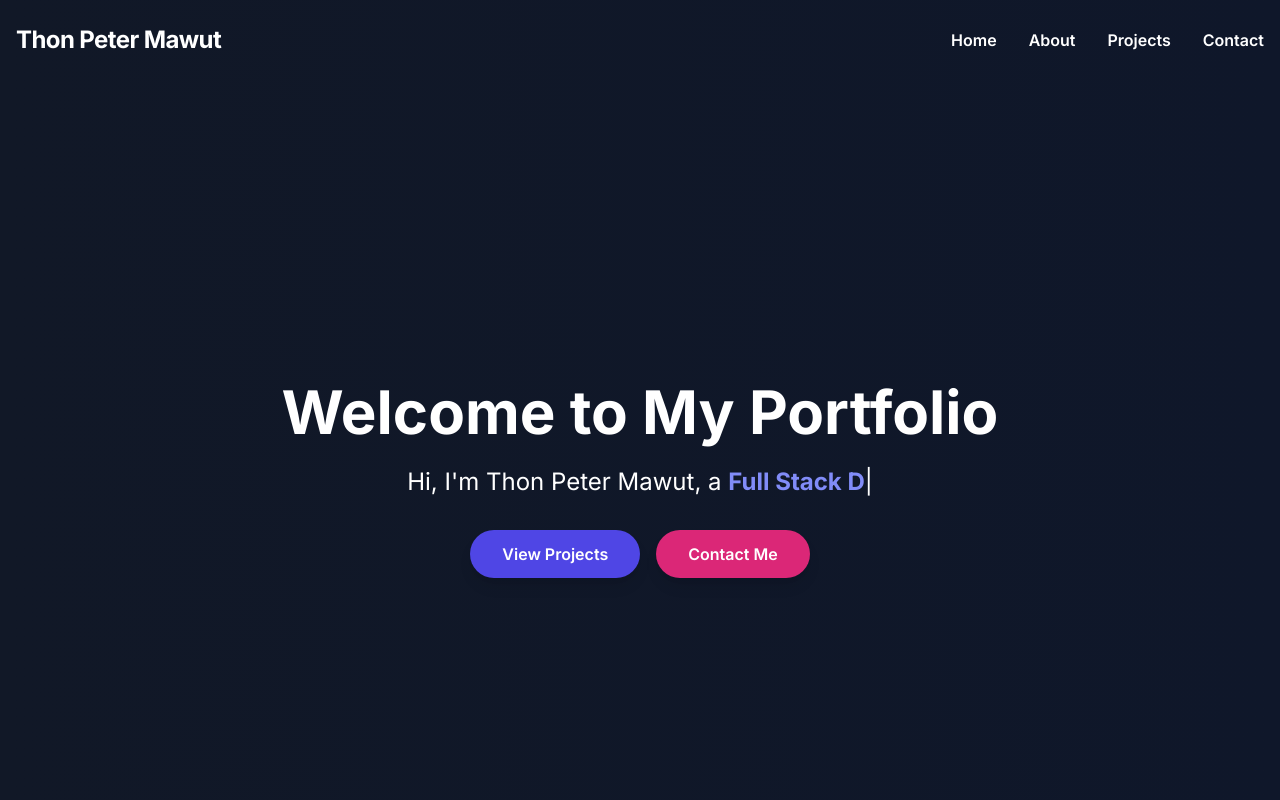
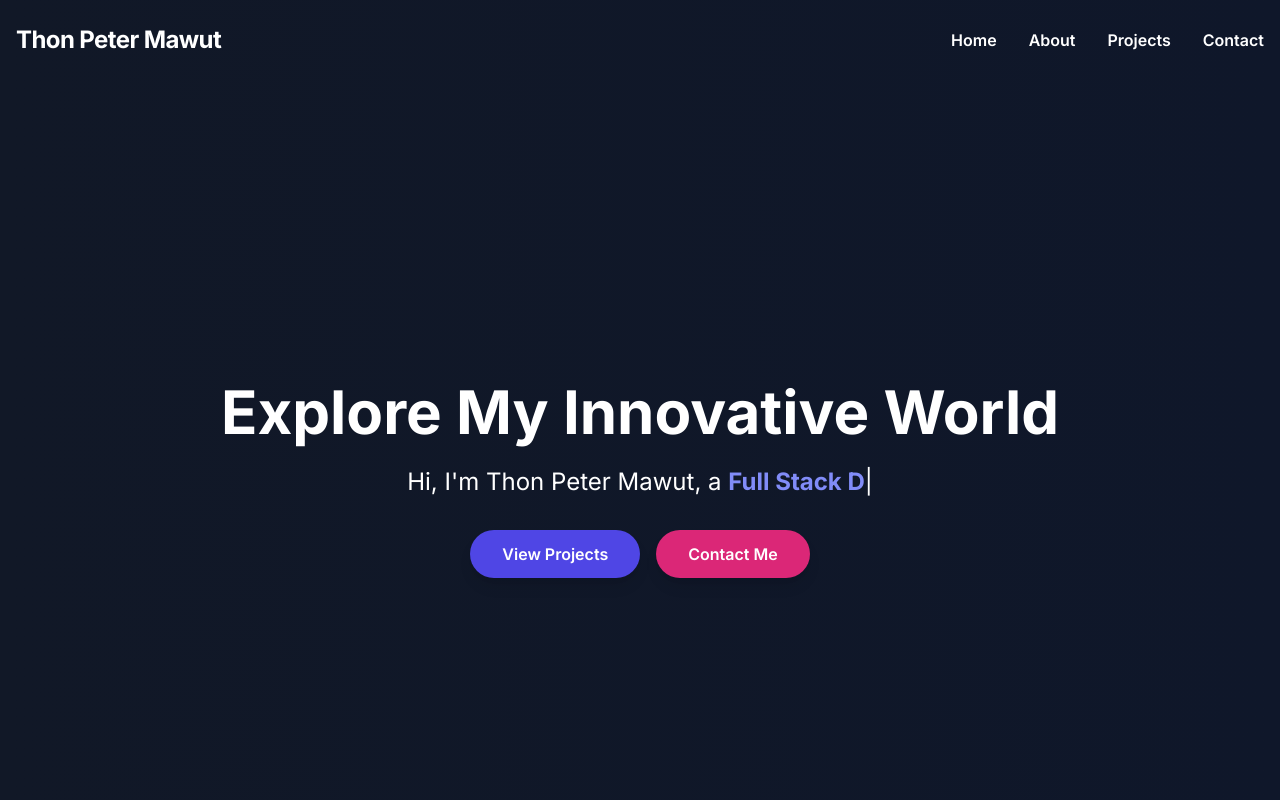
Before and after one commit to Thonpeter/my-porftolio, a Next.js app: page / in a window 1280 px wide. Shown: the top 800 px of the page. Built offline with nearby package versions, Linux system fonts and the light colour scheme.

Commit message:
Changed the heading

```diff
--- a/src/app/page.js
+++ b/src/app/page.js
@@ -114,7 +114,7 @@ export default function Home() {
           transition={{ duration: 0.8 }}
           className="text-4xl sm:text-6xl font-bold mb-6"
         >
-          Welcome to My Portfolio
+          Explore My Innovative World
         </motion.h1>
         <motion.p
           initial={{ opacity: 0, y: 50 }}
```
